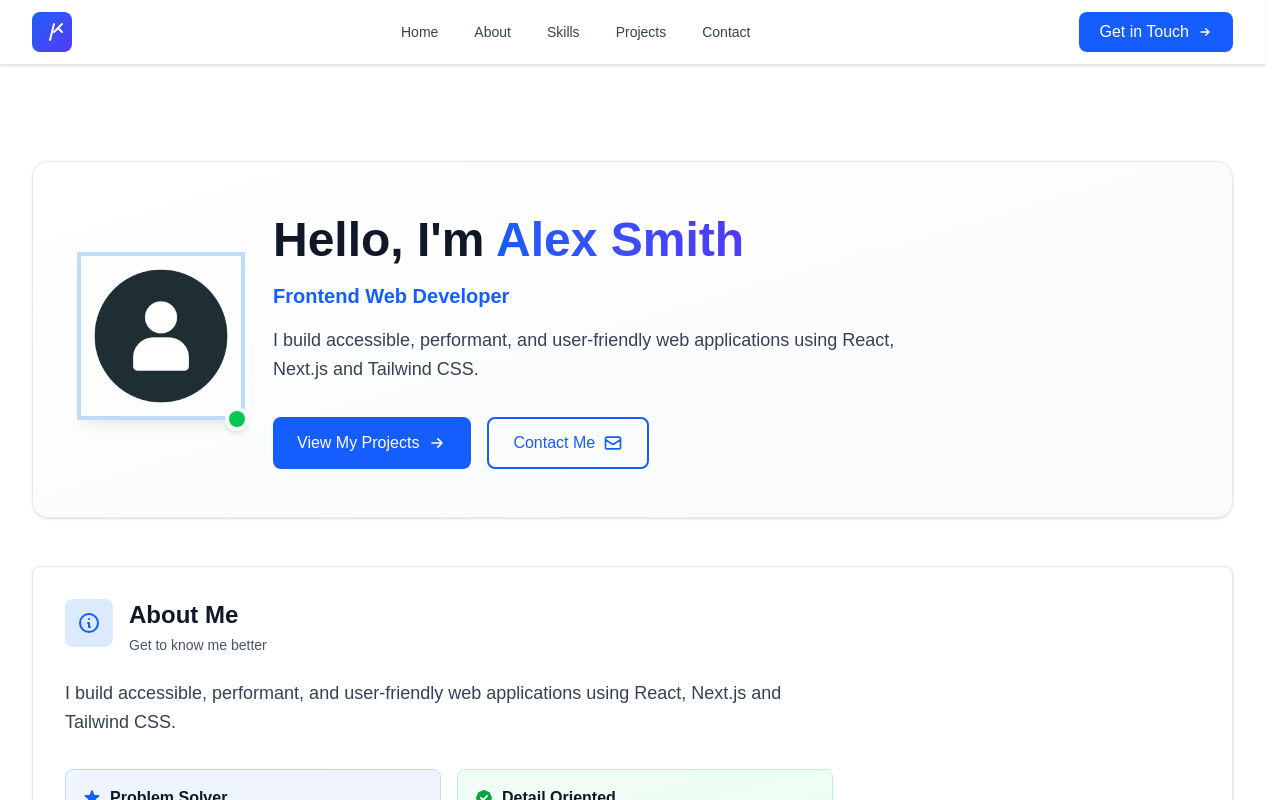
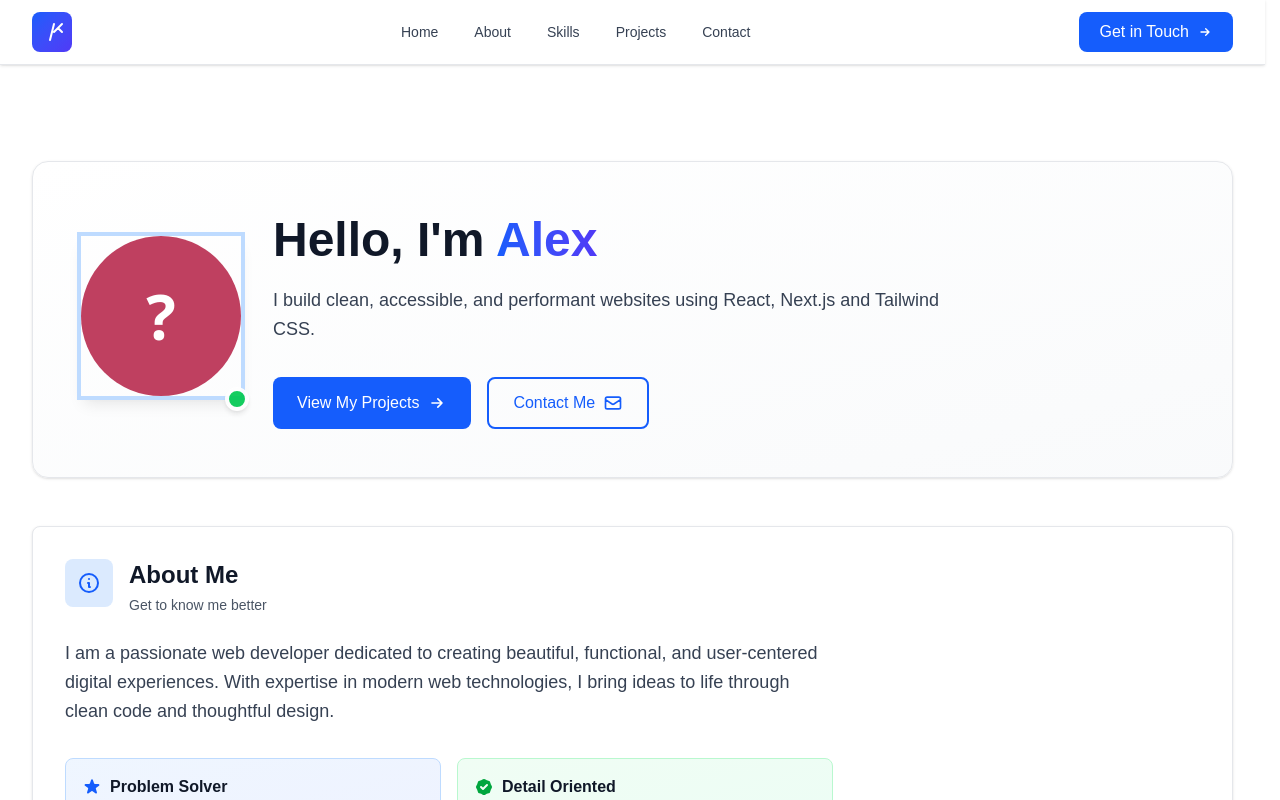
Before and after one commit to fforeman951-stack/simple-porto, a Next.js app: page / in a window 1280 px wide. Shown: the top 800 px of the page. Built offline with nearby package versions, Linux system fonts and the light colour scheme.

Commit message:
[refactor] update data example

```diff
--- a/src/app/page.tsx
+++ b/src/app/page.tsx
@@ -1,4 +1,3 @@
-import data from '../../data-example.json';
 import Footer from "./_components/footer";
 import Header from "./_components/header";
 import GreetingCard from "./_components/cards/greeting";
@@ -9,6 +8,8 @@ import ContactCard from "./_components/cards/contact";
 import Testimonials from './_components/testimonials';
 
 export default function Home() {
+  const data = JSON.parse(process?.env?.NEXT_PUBLIC_DATA || '{}');
+
   return (
     <>
       <Header/>
```
